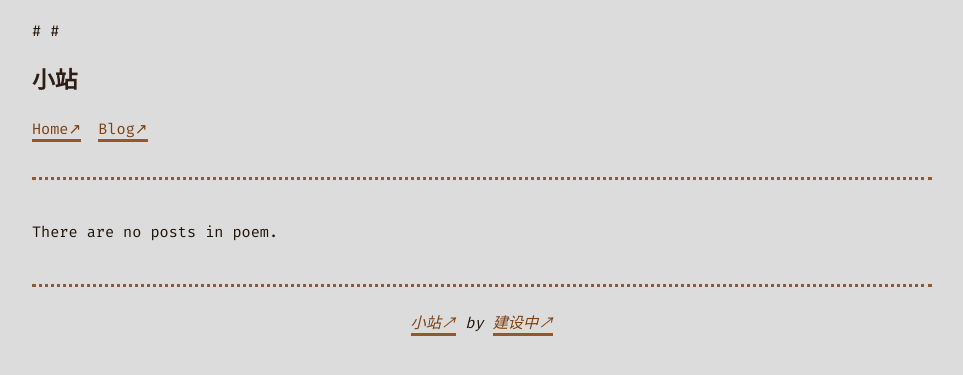
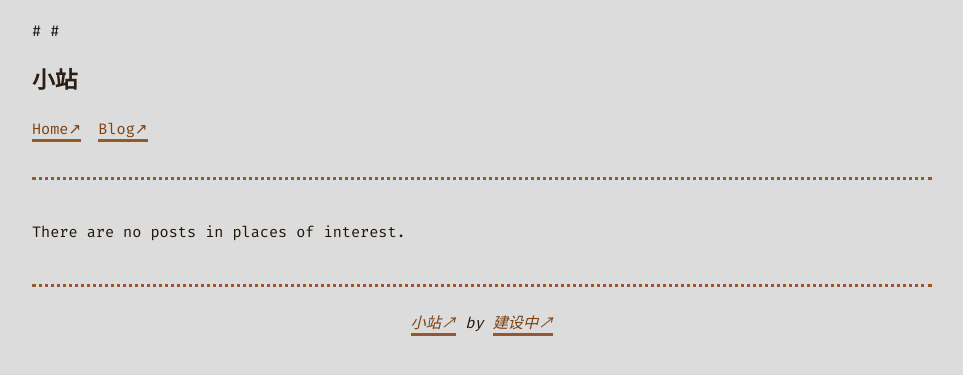
Before and after one commit to samshichuang/samshichuang.github.io, a Jekyll site: the page built from _my_tags/poem.md, in a window 1280 px wide. Shown: the top 375 px of the page, without its empty margins (158-1121 px from the left). Built offline with Jekyll 4.4.1, drawn with Linux system fonts in a browser that asks for light colours.

Commit message:
Update poem.md

```diff
--- a/_my_tags/poem.md
+++ b/_my_tags/poem.md
@@ -1,4 +1,4 @@
 ---
-slug: poem
-name: Poem
+slug: places of interest
+name: 名胜
 ---
```
